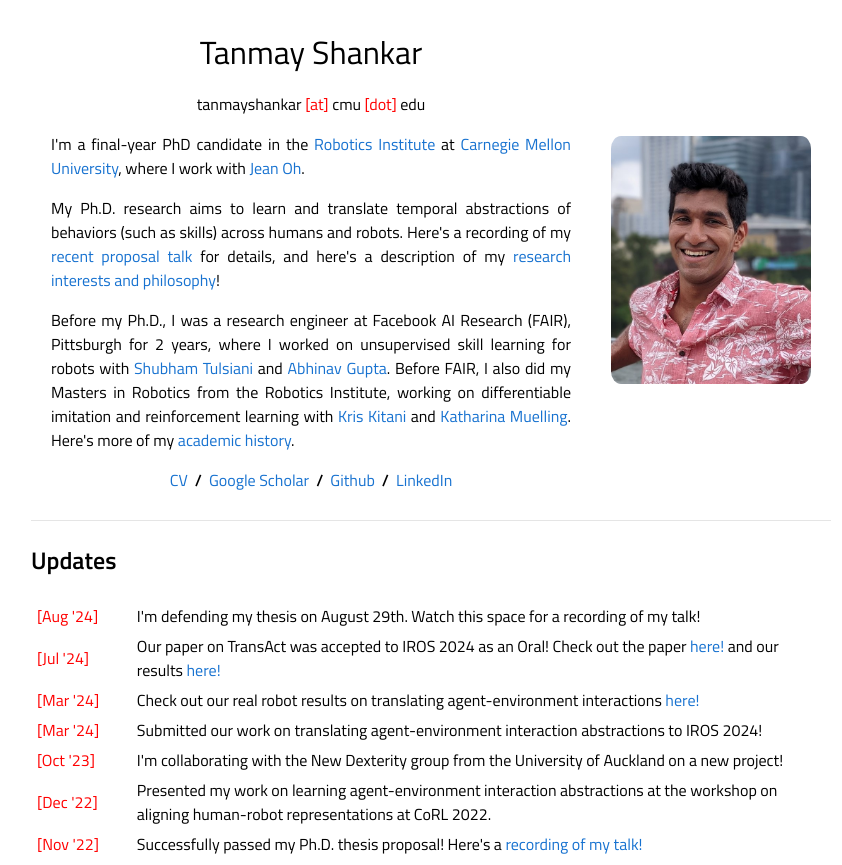
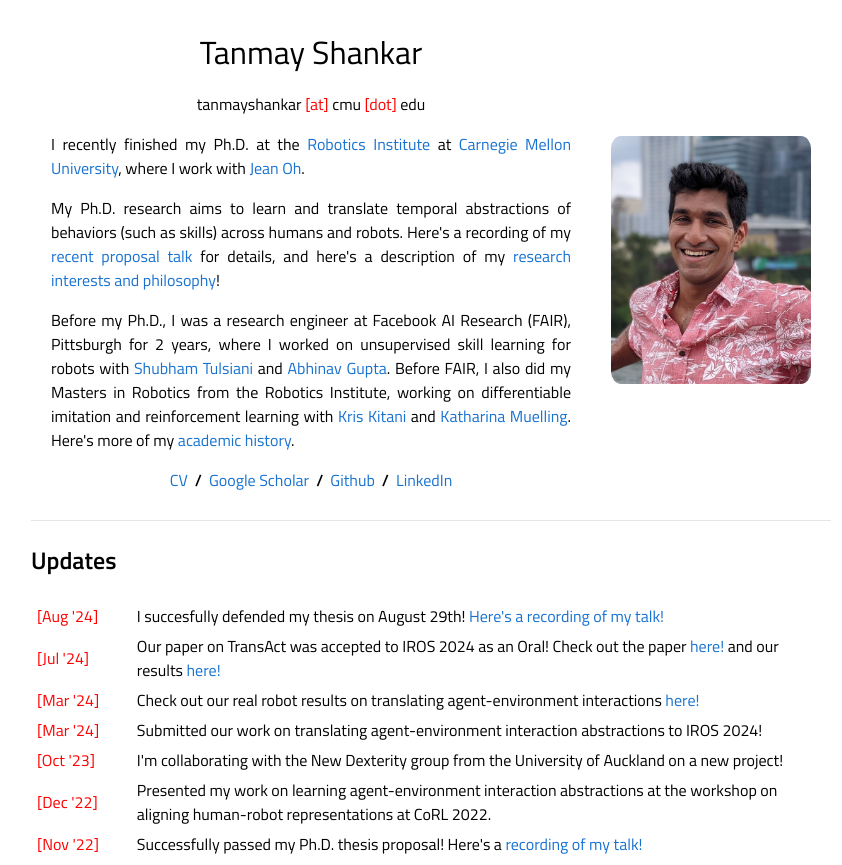
Before and after one commit to tanmayshankar/tanmayshankar.github.io, a plain HTML site: page index.html in a window 1280 px wide. Shown: the top 865 px of the page, without its empty margins (209-1051 px from the left). Drawn offline with Linux system fonts and the light colour scheme.

Commit message:
Adding thesis update and talk

```diff
--- a/index.html
+++ b/index.html
@@ -191,7 +191,7 @@
 					<font size="3"> tanmayshankar <font color=#FF0000>[at]</font>  cmu <font color=#FF0000>[dot]</font> edu </font>
 			  	</p>
 			  	<p>
-					<p style = "text-align:justify">I'm a final-year PhD candidate in the <A href="http://www.ri.cmu.edu/" target="_blank">Robotics Institute</A> at <A href="http://www.cmu.edu" target="_blank"> Carnegie Mellon University</A>, where I work with <A href="https://www.cs.cmu.edu/~./jeanoh/" target="_blank">Jean Oh</a>.
+					<p style = "text-align:justify">I recently finished my Ph.D. at the <A href="http://www.ri.cmu.edu/" target="_blank">Robotics Institute</A> at <A href="http://www.cmu.edu" target="_blank"> Carnegie Mellon University</A>, where I work with <A href="https://www.cs.cmu.edu/~./jeanoh/" target="_blank">Jean Oh</a>.
 					<p style = "text-align:justify">My Ph.D. research aims to learn and translate temporal abstractions of behaviors (such as skills) across humans and robots. Here's a recording of my <a href="https://youtu.be/wbVPJU5p29w">recent proposal talk</a> for details, and here's a description of my <a href="javascript:toggleblock('researchphil')"> research interests and philosophy</a>!
 			  	</p>
 				  <div id="researchphil" class="researchphil">
@@ -259,7 +259,7 @@
 			<tbody>
 			<tr>
 				<td><p style="color:FF0000; display:inline;">[Aug '24] &nbsp</p></td>
-				<td>I'm defending my thesis on August 29th. Watch this space for a recording of my talk!  </a></td>
+				<td>I succesfully defended my thesis on August 29th! <a href="https://youtu.be/w2CKzu_nkOU"> Here's a recording of my talk! </a> </td>
 			</tr>
 			<tr>
 				<td><p style="color:FF0000; display:inline;">[Jul '24] &nbsp</p></td>
```
